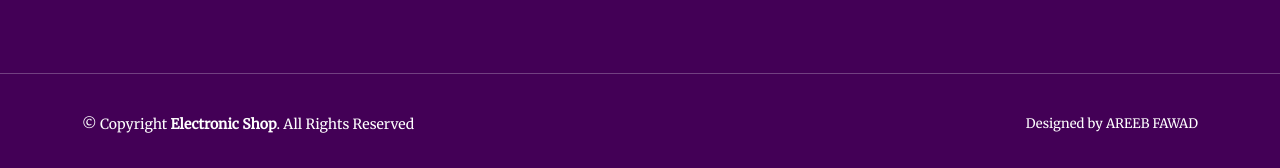
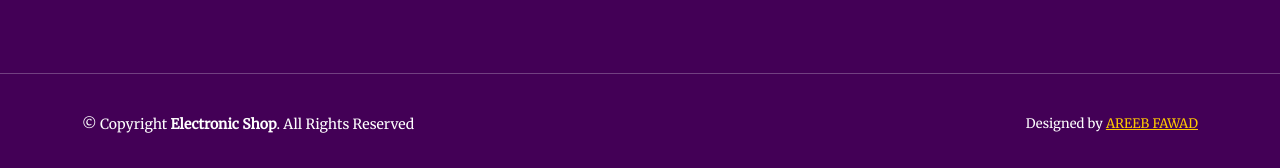
Before and after one commit to areebfawad/electronic-website, a plain HTML site: page about.html in a window 1280 px wide. Shown: the part 1546-1714 px from the top of the page. Drawn offline with nearby package versions, Linux system fonts and the light colour scheme.

Commit message:
html updated

```diff
--- a/about.html
+++ b/about.html
@@ -220,7 +220,7 @@
           &copy; Copyright <strong><span>Electronic Shop</span></strong>. All Rights Reserved
         </div>
         <div class="credits">
-          Designed by AREEB FAWAD<a href="#"> </a>
+          Designed by <a href="https://areebfawad.github.io/portfolio/">AREEB FAWAD </a>
         </div>
       </div>
     </footer>
```
Also changed, not shown: contact.html (+1 -1 lines), index.html (+1 -1 lines), login.html (+1 -1 lines), register.html (+1 -1 lines).
